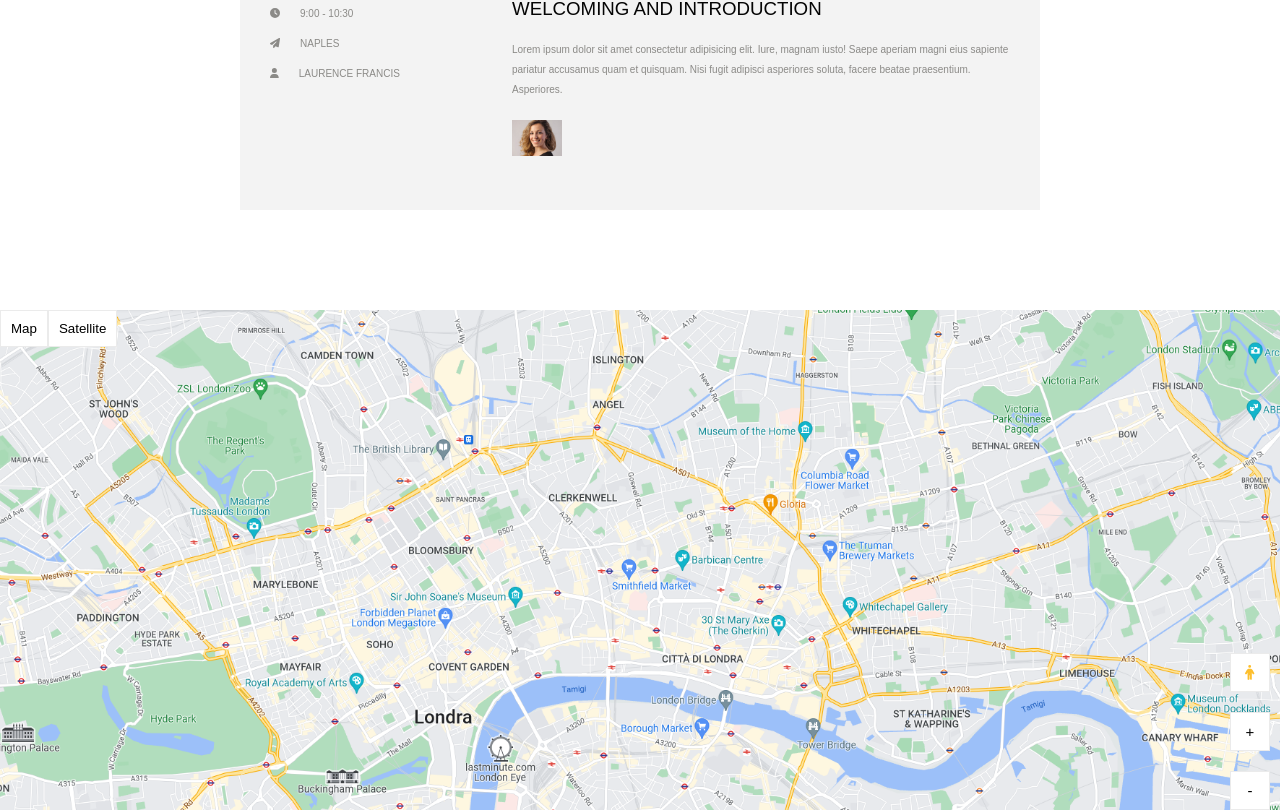
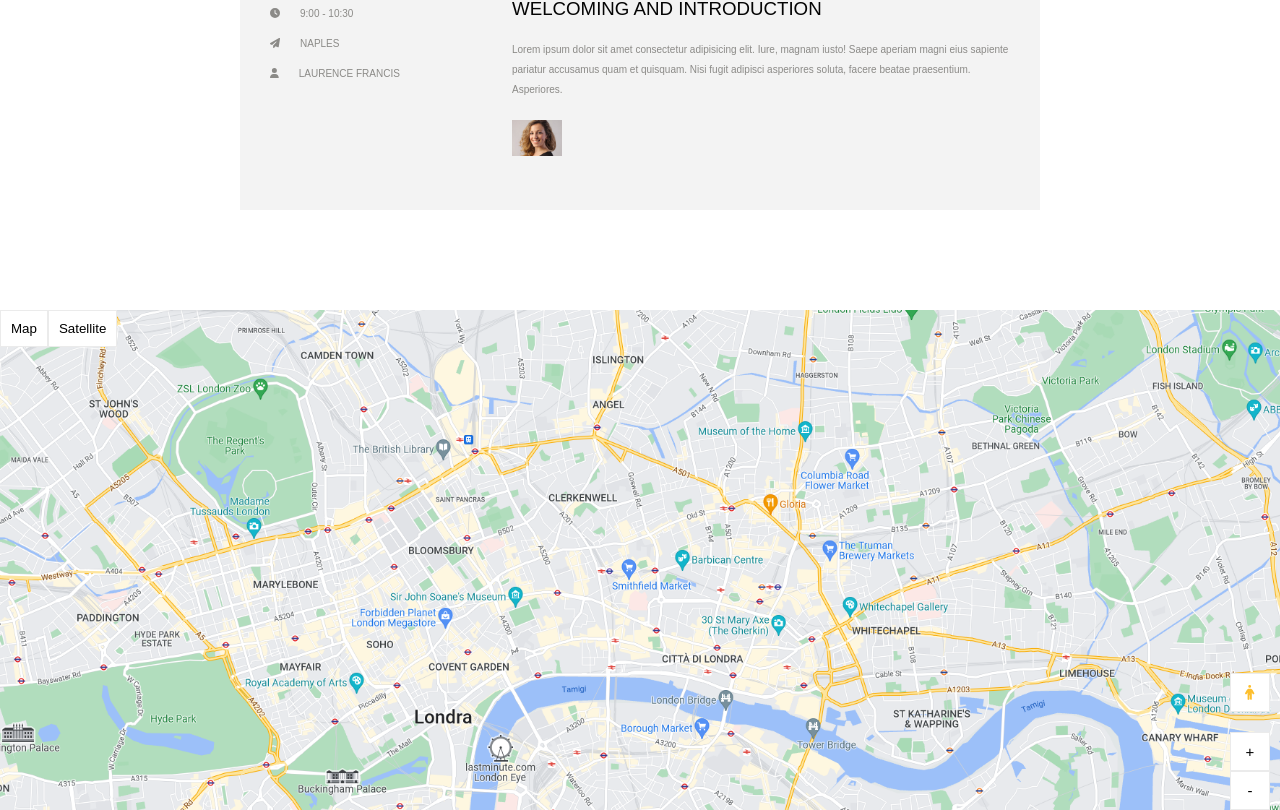
Before and after one commit to AlessandroDiNardo/proj-html-vuejs, a Vue app: page / in a window 1280 px wide. Shown: the part 2059-2869 px from the top of the page. Built offline with nearby package versions, Linux system fonts and the light colour scheme.

Commit message:
mod left buttons

```diff
--- a/src/components/AppMap.vue
+++ b/src/components/AppMap.vue
@@ -11,7 +11,7 @@
             <button>Satellite</button>
         </div>
         <div class="bottom">
-            <button id="icon-person">
+            <button>
                 <font-awesome-icon icon="fa-solid fa-person" />
             </button>
             <button>+</button>
@@ -35,7 +35,6 @@
         height: 100%;
         display: flex;
         flex-direction: column;
-        gap: 20px;
         justify-content: flex-end;
         align-items: flex-end;
         position: absolute;
@@ -46,9 +45,11 @@
             font-size: 15px;
             width: 40px;
             color: #fdbf2d;
+            margin-bottom: 20px;
 
             &:nth-last-child(-n+2) {
                 color: $material-black;
+                margin-bottom: 0;
             }
         }
     }
```
